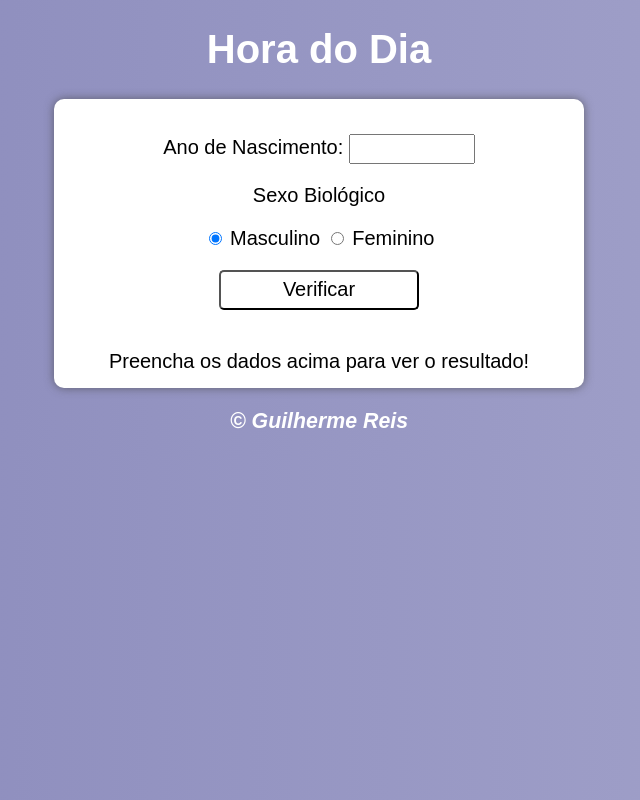
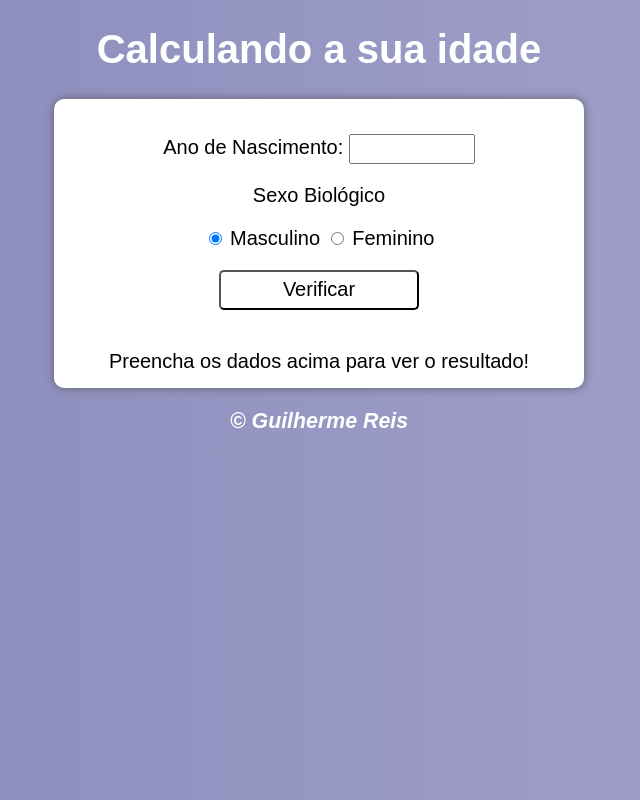
Before and after one commit to GuilhermeSRei/javascript, a plain HTML site: page js011/index.html in a window 1280 px wide. Shown: the whole page, without its empty margins (321-961 px from the left). Drawn offline with Linux system fonts and the light colour scheme.

Commit message:
atualização

```diff
--- a/js011/index.html
+++ b/js011/index.html
@@ -3,12 +3,12 @@
 <head>
     <meta charset="UTF-8">
     <meta name="viewport" content="width=device-width, initial-scale=1.0">
-    <title>Hora do Dia</title>
+    <title>Calculando a sua idade</title>
     <link rel="stylesheet" href="style/style.css">
 </head>
 <body onload="carregar()">
     <header>
-        <h1>Hora do Dia</h1>
+        <h1>Calculando a sua idade</h1>
     </header>
     <section>
         <div id="msg">
```
